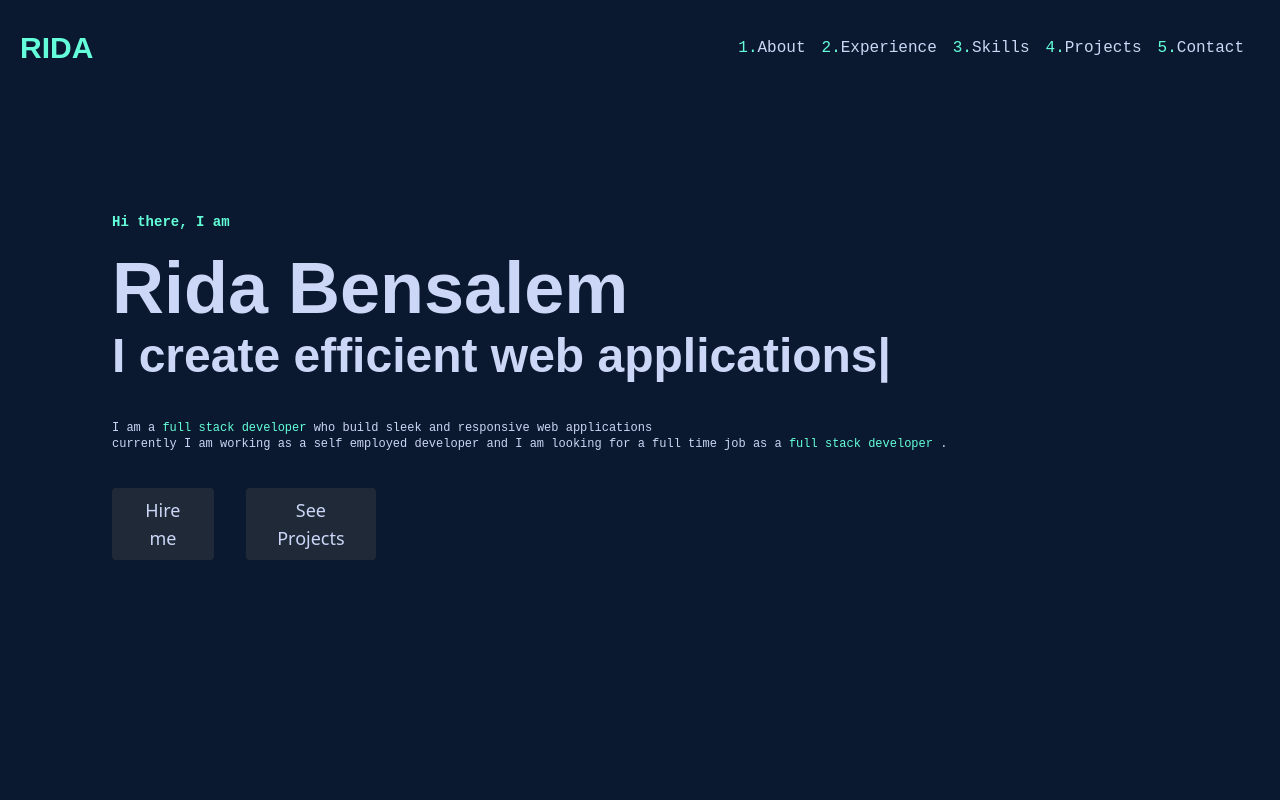
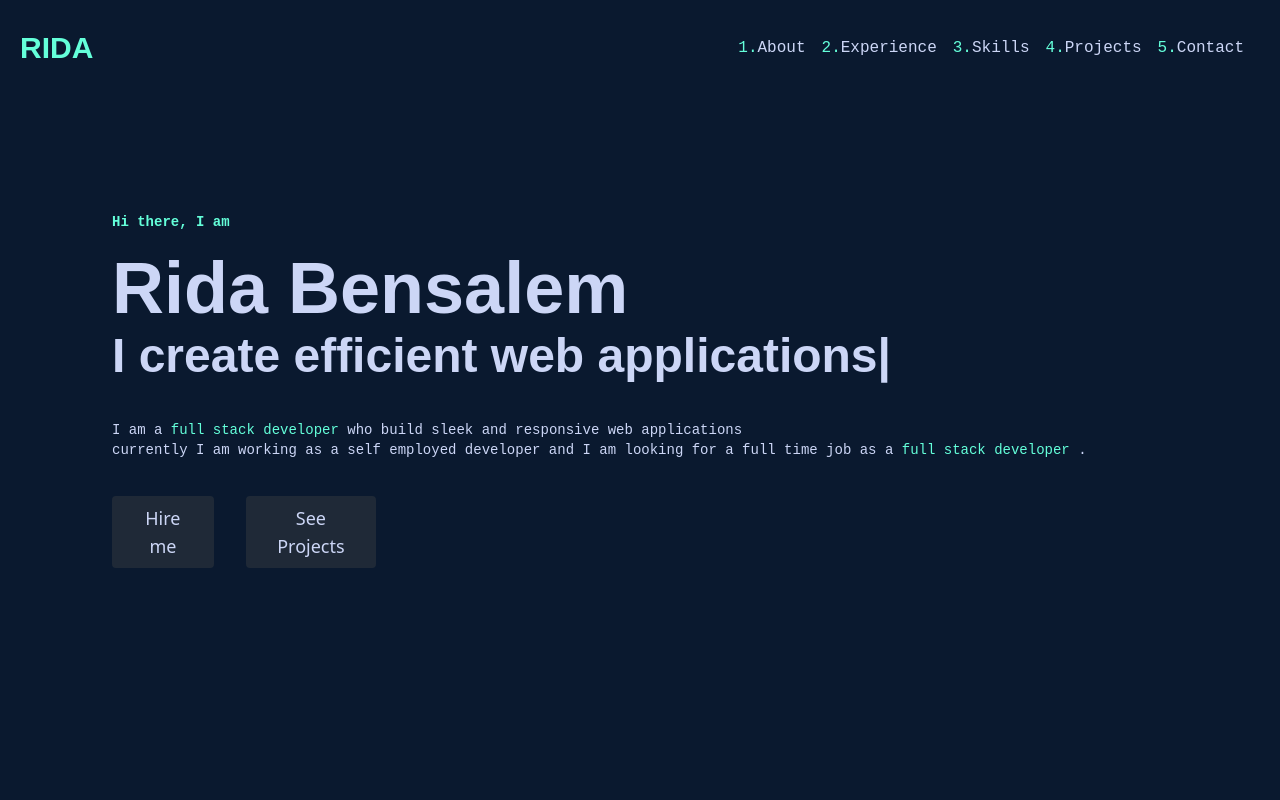
Before and after one commit to ridabensalem/rida-portfolio-, a React (Create React App) app: page / in a window 1280 px wide. Shown: the top 800 px of the page. Built offline with nearby package versions, Linux system fonts and the light colour scheme.

Commit message:
Change the description font size

```diff
--- a/src/components/Intro.jsx
+++ b/src/components/Intro.jsx
@@ -23,7 +23,7 @@ function Intro() {
         </h2>
       </div>
       <div className="about__content  ">
-        <p className="text-gray-light text-xs font-coding-font pt-9  ">
+        <p className="text-gray-light text-sm font-coding-font pt-9  ">
           I am a <span className="text-coding-color">full stack developer </span>who build sleek and responsive web applications <br /> currently I am working as
           a self employed developer and I am looking for a full time job as a <span className="text-coding-color">full stack developer </span>.
         </p>
```
